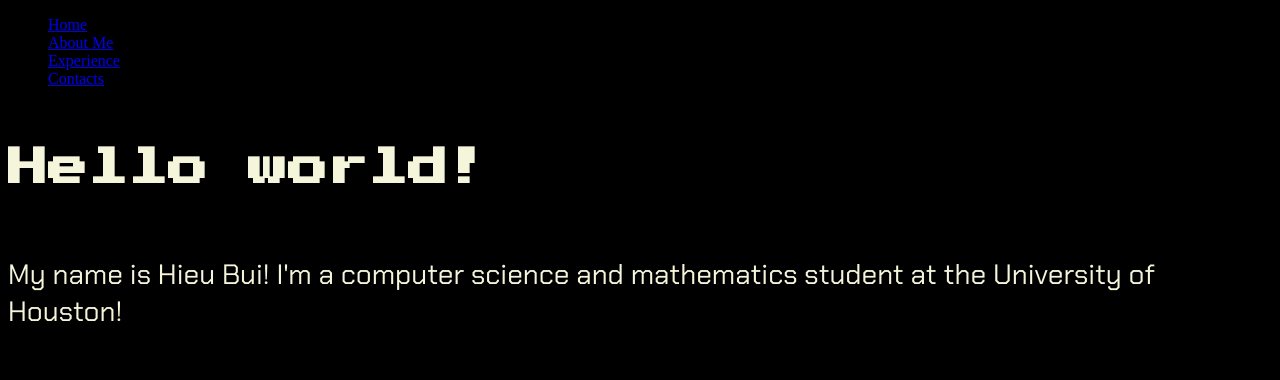
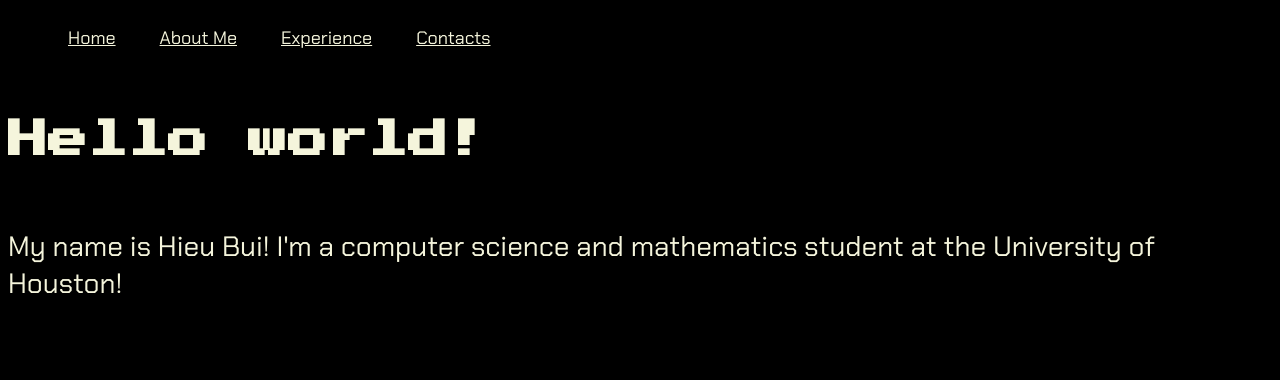
Before and after one commit to hieubui07/portfolio, a plain HTML site: page index.html in a window 1280 px wide. Shown: the top 380 px of the page. Drawn offline with Linux system fonts and the light colour scheme.

Commit message:
update css

```diff
--- a/style.css
+++ b/style.css
@@ -6,6 +6,19 @@ body{
     font-family:"press start 2p","san-serif","consolas","courier","serif";
     font-size: 40px;
     margin-top: 60px;
+}
+
+nav ul li{
+    display: inline-block;
+    list-style: none;
+    margin: 10px 20px;
+}
+
+nav ul li a{
+    color: beige;
+    font-family: "chakra petch","san-serif","consolas","courier","serif";
+    text-decoration: underline;
+    font-size: 18px;
 }
 .intro {
     color: beige;
```
